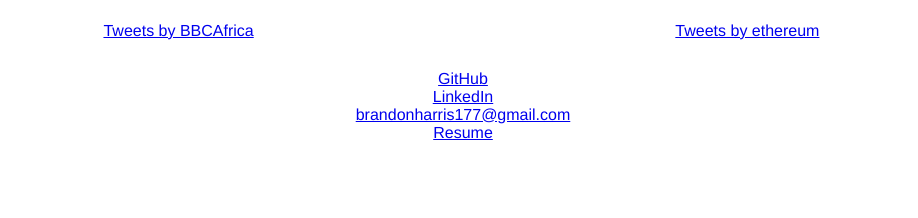
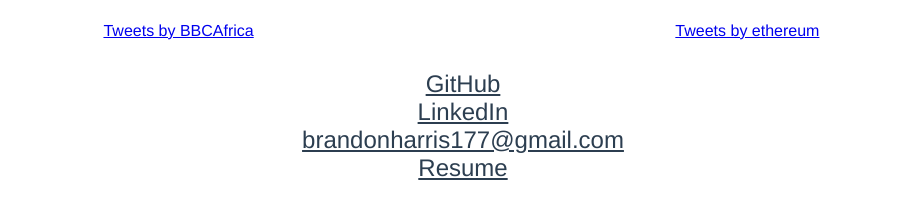
Before and after one commit to brandonharris177/BrandonHarris.ElectronPortfolio, a Vue app: page / in a window 1280 px wide. Shown: the part 228-446 px from the top of the page, without its empty margins (177-1095 px from the left). Built offline with nearby package versions, Linux system fonts and the light colour scheme; no server answers.

Commit message:
updated link color

```diff
--- a/src/App.vue
+++ b/src/App.vue
@@ -63,5 +63,9 @@
   display: flex;
   flex-flow: column;
 }
+a.link{
+  color: #2c3e50;
+  font-size: 150%;
+}
 
 </style>
```
